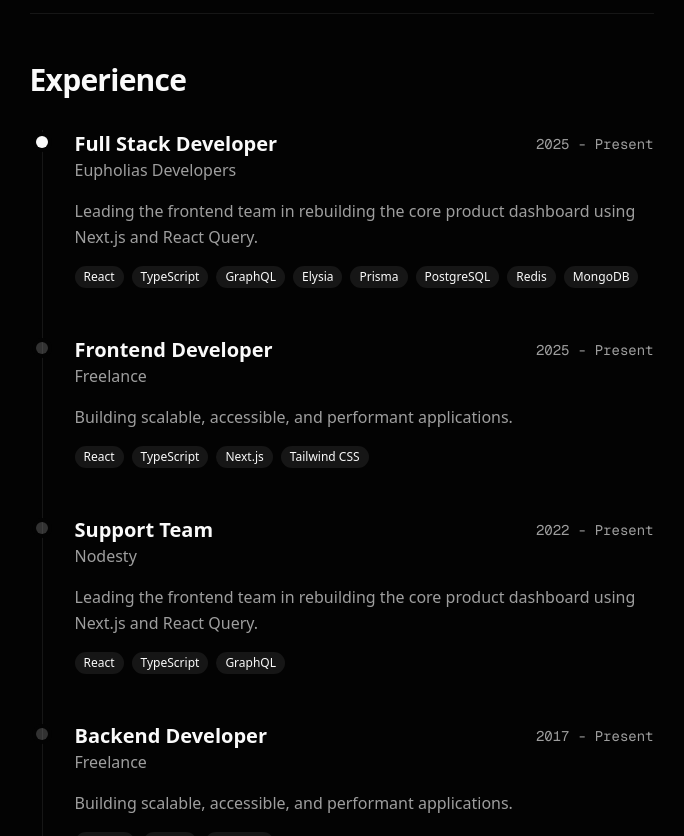
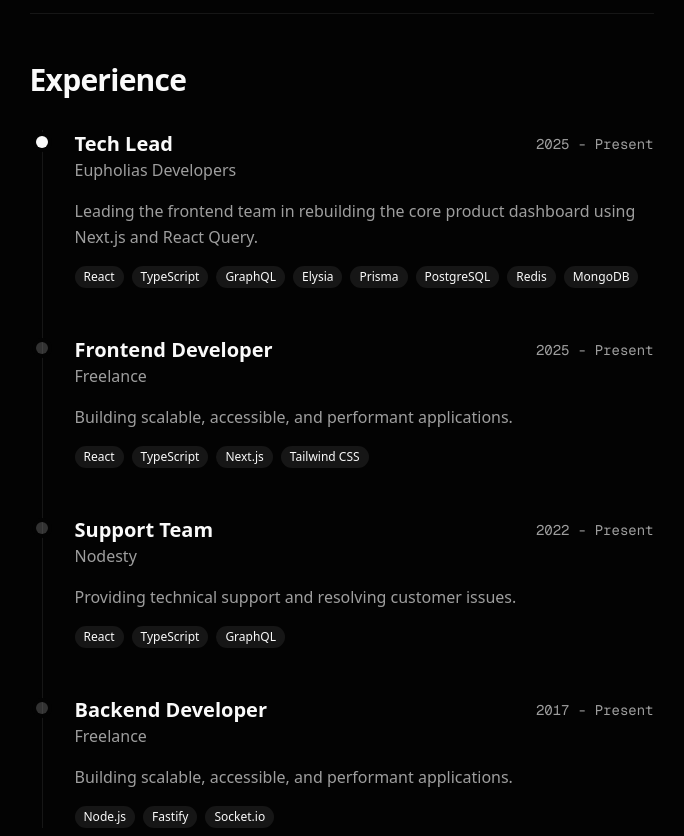
Before and after one commit to xrenata/portfolio, a Next.js app: page /about in a window 1280 px wide. Shown: the part 420-1256 px from the top of the page, without its empty margins (291-975 px from the left). Built offline with nearby package versions, Linux system fonts and the light colour scheme.

Commit message:
feat: update job roles and descriptions in WORK_EXPERIENCE section

```diff
--- a/src/data/resume.ts
+++ b/src/data/resume.ts
@@ -18,7 +18,7 @@
 export const WORK_EXPERIENCE: Experience[] = [
     {
         company: "Eupholias Developers",
-        role: "Full Stack Developer",
+        role: "Tech Lead",
         period: "2025 - Present",
         description: "Leading the frontend team in rebuilding the core product dashboard using Next.js and React Query.",
         tags: ["React", "TypeScript", "GraphQL", "Elysia", "Prisma", "PostgreSQL", "Redis", "MongoDB"]
@@ -34,7 +34,7 @@
         company: "Nodesty",
         role: "Support Team",
         period: "2022 - Present",
-        description: "Leading the frontend team in rebuilding the core product dashboard using Next.js and React Query.",
+        description: "Providing technical support and resolving customer issues.",
         tags: ["React", "TypeScript", "GraphQL"]
     },
     {
```
